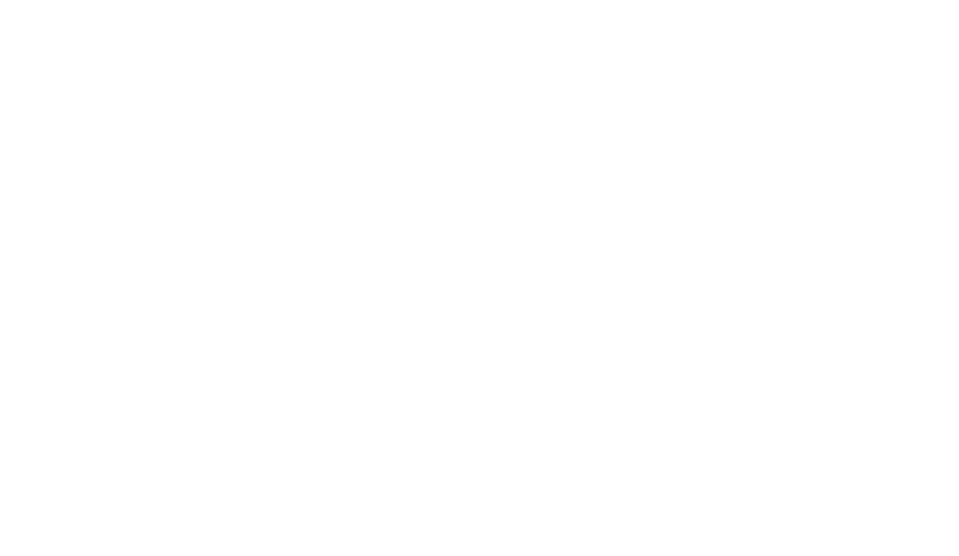
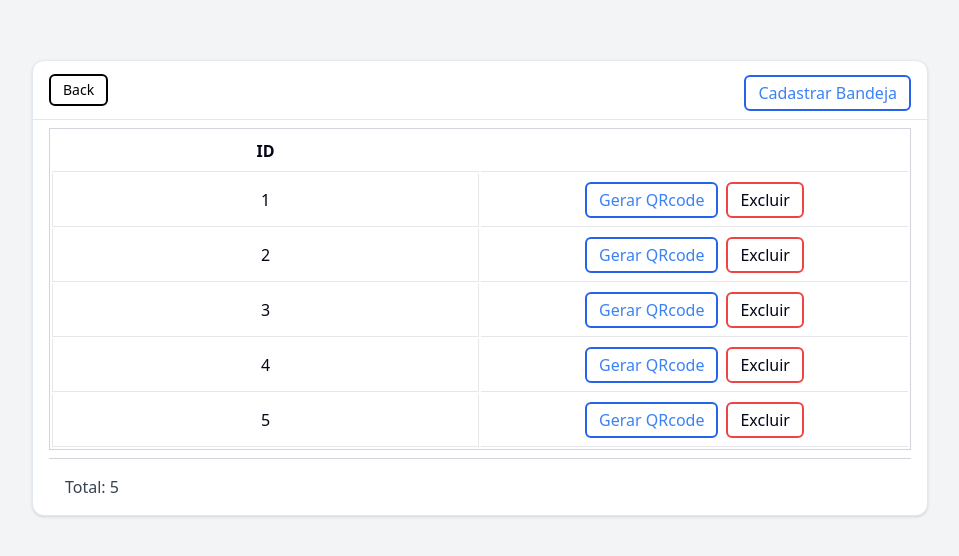
Before and after one commit to rtakashimv034/SRP-QrCode, a React (Vite) app in the folder frontend/: page /gerenciarBandeja in a window 1280 px wide. Before the commit this address had no page. Shown: the part 112-668 px from the top of the page, without its empty margins (160-1119 px from the left). Built offline with nearby package versions, Linux system fonts and the light colour scheme.

Commit message:
Adição da tela de Bandeja

```diff
--- a/frontend/src/App.tsx
+++ b/frontend/src/App.tsx
@@ -4,6 +4,7 @@ import { Login } from "./components/Login";
 import { Presentation } from "./components/Presentation";
 import {GerenciarCamera} from "./components/GerenciarCamera";
 import { GerenciarEstacao } from "./components/GerenciarEstacao";
+import { GerenciarBandeja } from "./components/GerenciarBandeja";
 
 function App() {
   return (
@@ -13,6 +14,7 @@ function App() {
       <Route path="/home" element={<Home />} />
       <Route path="/gerenciarCamera" element={<GerenciarCamera/>} />
       <Route path="/gerenciarEstacao" element={<GerenciarEstacao/>} />
+      <Route path="/gerenciarBandeja" element={<GerenciarBandeja/>} />
     </Routes>
   );
 }
--- /dev/null
+++ b/frontend/src/components/GerenciarBandeja.tsx
@@ -0,0 +1,107 @@
+import { useState } from "react";
+import { useNavigate } from "react-router-dom";
+import { Card, CardContent, CardHeader,} from "./ui/card";
+
+export function GerenciarBandeja() {
+    const navigate = useNavigate();
+
+  return (
+    <div className="flex items-center justify-center min-h-screen px-4 bg-gray-100">
+        <Card className="w-full max-w-4xl">
+            <CardHeader className="flex-row justify-between items-center border-b px-4 py-2">
+                <button
+                    className="bg-white text-black border-2 border-black text-sm px-3 py-1 rounded-md hover:bg-gray-100 hover:border-gray-600 transition"
+                    onClick={() => navigate("/home")}>
+                    Back
+                </button>
+
+                <button
+                    className="bg-white text-blue-500 border-2 border-blue-600 px-3 py-1 rounded-md hover:bg-blue-100 hover:border-blue-700 transition">
+                    Cadastrar Bandeja
+                </button>
+            </CardHeader>
+            <CardContent className="px-4 py-2">
+                <div className="overflow-x-auto max-h-[400px]">
+                    <table className="min-w-full table-auto border-separate border border-gray-300">
+                        <thead>
+                            <tr>
+                                <th className="px-4 py-2 border-b text-center w-1/4">ID</th> {/* Diminuindo um pouco as larguras das colunas */}
+
+                                <th className="px-4 py-2 border-b text-center w-1/4"></th> {/* Igualando a largura das colunas */}
+                            </tr>
+                        </thead>
+                        <tbody>
+                            <tr>
+                                <td className="px-4 py-2 border-x border-b text-center">1</td>
+
+                                <td className="px-4 py-2 border-b text-center flex justify-center items-center space-x-2">
+                                    <button className="bg-white text-blue-500 border-2 border-blue-600 px-3 py-1 rounded-md hover:bg-blue-100 hover:border-blue-700 transition">
+                                        Gerar QRcode
+                                    </button>
+                                    <button className="border-2 border-red-500 px-3 py-1 rounded-md hover:bg-red-100 hover:border-red-700 transition">
+                                        Excluir
+                                    </button>
+                                </td>
+                            </tr>
+                            <tr>
+                                <td className="px-4 py-2 border-x border-b text-center">2</td>
+
+                                <td className="px-4 py-2 border-b text-center flex justify-center items-center space-x-2">
+                                    <button className="bg-white text-blue-500 border-2 border-blue-600 px-3 py-1 rounded-md hover:bg-blue-100 hover:border-blue-700 transition">
+                                        Gerar QRcode
+                                    </button>
+                                    <button className="border-2 border-red-500 px-3 py-1 rounded-md hover:bg-red-100 hover:border-red-700 transition">
+                                        Excluir
+                                    </button>
+                                </td>
+                            </tr>
+                            <tr>
+                                <td className="px-4 py-2 border-x border-b text-center">3</td>
+
+                                <td className="px-4 py-2 border-b text-center flex justify-center items-center space-x-2">
+                                    <button className="bg-white text-blue-500 border-2 border-blue-600 px-3 py-1 rounded-md hover:bg-blue-100 hover:border-blue-700 transition">
+                                        Gerar QRcode
+                                    </button>
+                                    <button className="border-2 border-red-500 px-3 py-1 rounded-md hover:bg-red-100 hover:border-red-700 transition">
+                                        Excluir
+                                    </button>
+                                </td>
+                            </tr>
+                            <tr>
+                                <td className="px-4 py-2 border-x border-b text-center">4</td>
+
+                                <td className="px-4 py-2 border-b text-center flex justify-center items-center space-x-2">
+                                    <button className="bg-white text-blue-500 border-2 border-blue-600 px-3 py-1 rounded-md hover:bg-blue-100 hover:border-blue-700 transition">
+                                        Gerar QRcode
+                                    </button>
+                                    <button className="border-2 border-red-500 px-3 py-1 rounded-md hover:bg-red-100 hover:border-red-700 transition">
+                                        Excluir
+                                    </button>
+                                </td>
+                            </tr>
+                            <tr>
+                                <td className="px-4 py-2 border-x border-b text-center">5</td>
+
+                                <td className="px-4 py-2 border-b text-center flex justify-center items-center space-x-2">
+                                    <button className="bg-white text-blue-500 border-2 border-blue-600 px-3 py-1 rounded-md hover:bg-blue-100 hover:border-blue-700 transition">
+                                        Gerar QRcode
+                                    </button>
+                                    <button className="border-2 border-red-500 px-3 py-1 rounded-md hover:bg-red-100 hover:border-red-700 transition">
+                                        Excluir
+                                    </button>
+                                </td>
+                            </tr>
+                        </tbody>
+                    </table>
+                </div>
+                <div>
+                    <hr className="border-t border-gray-300 my-2" />
+                    <div className="px-4 py-2 flex justify-between items-center">
+                        <p className="text-gray-700">Total: 5</p>
+                    </div>
+                </div>
+            </CardContent>
+        </Card>
+    </div>
+  );
+}
--- a/frontend/src/components/Home.tsx
+++ b/frontend/src/components/Home.tsx
@@ -57,7 +57,7 @@ export function Home() {
             </div>
 
             {/* Gerenciar Bandejas div */}
-            <div className="cursor-pointer border-2 border-gray-300 rounded-lg p-4 flex-grow min-h-[150px]  hover:bg-gray-100 hover:border-blue-500 hover:shadow-lg transform transition-all duration-200">
+            <div className="cursor-pointer border-2 border-gray-300 rounded-lg p-4 flex-grow min-h-[150px]  hover:bg-gray-100 hover:border-blue-500 hover:shadow-lg transform transition-all duration-200" onClick={()=> navigate("/gerenciarBandeja")}>
               <CardTitle className="text-2xl font-bold">Gerenciar Bandeja</CardTitle>
               <CardDescription>
                 <p>Totais Cadastrados: 5</p>
```
